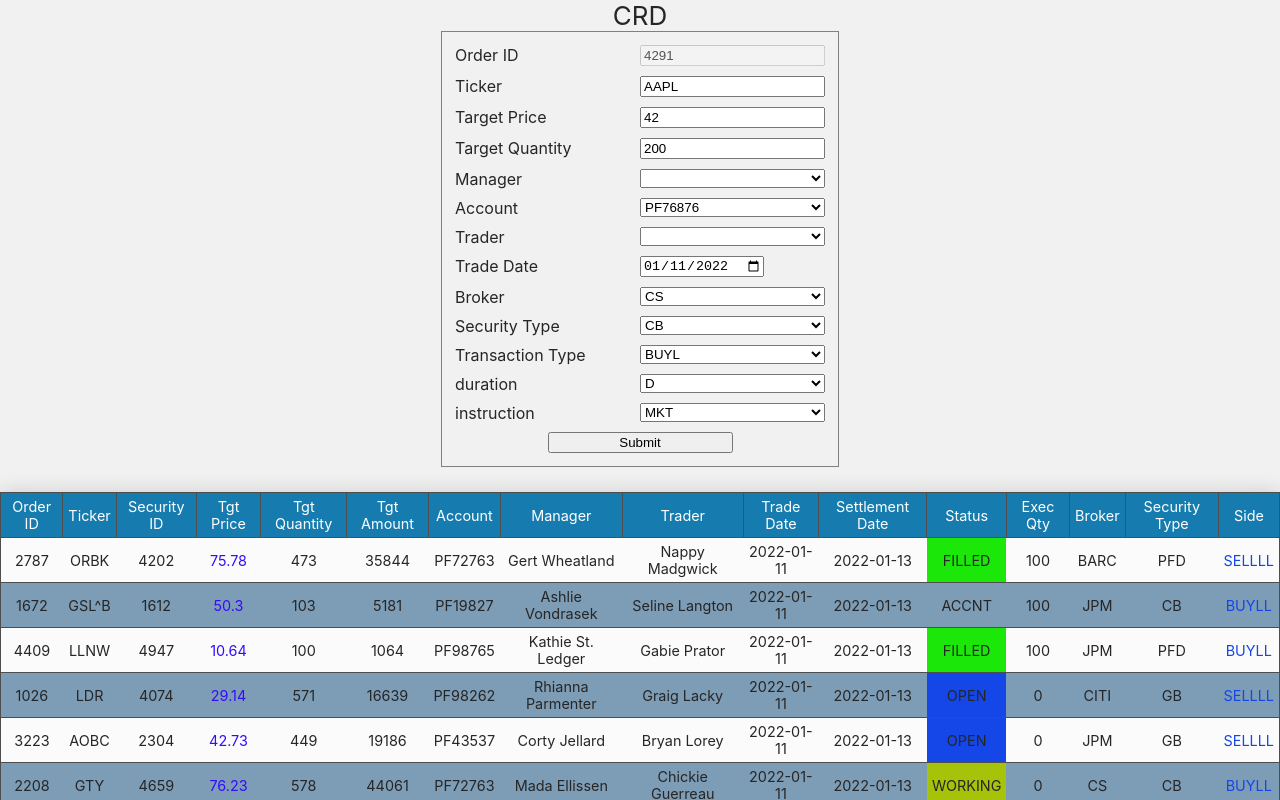
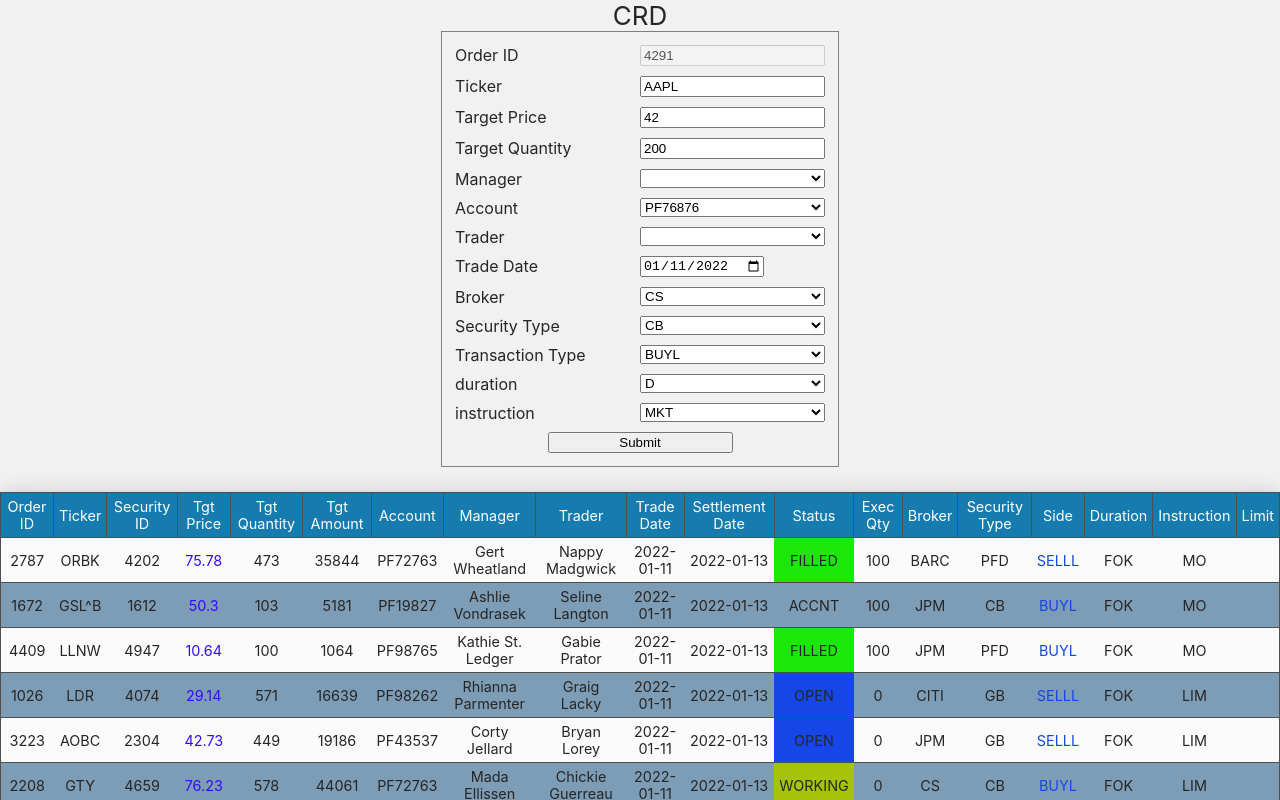
Before and after one commit to reformis/multiple-oms, a React (Create React App) app: page /CRD in a window 1280 px wide. Shown: the top 800 px of the page. Built offline with nearby package versions, Linux system fonts and the light colour scheme.

Commit message:
Adding a menu to blotter

```diff
--- a/src/components/Blotter.tsx
+++ b/src/components/Blotter.tsx
@@ -2,9 +2,17 @@ import { broadcast } from '@finos/fdc3';
 
 import { Order } from '../types/orders';
 import "../styles.css"
-import { ReactNode } from 'react';
+import {
+  ReactComponentElement,
+  ReactElement,
+  ReactNode,
+  SyntheticEvent,
+  useState,
+} from "react";
+import { MenuProps } from "./Menu";
 
 interface Props {
+  menu(props: MenuProps): ReactNode;
   orders: Array<Order>;
   appCSS: string;
   title: string;
@@ -13,18 +21,22 @@ interface Props {
 }
 
 export default function Blotter(props: Props) {
-  const { orders, appCSS, title, appName } = props
+  const { orders, appCSS, title, appName } = props;
 
-  const sendOrder = (order: Order) => {
-    console.log(order)
-    broadcast({ type: "finsemble.order", order: { ...order, appName } });
-  }
+  const [position, setPosition] = useState({ x: 0, y: 0 });
+  const [menuIsVisible, setMenuIsVisible] = useState(false);
+
+  const showMenu = (order: Order, event: React.MouseEvent<HTMLElement>) => {
+    // broadcast({ type: "finsemble.order", order: { ...order, appName } });
+    setPosition({ x: event.pageX, y: event.pageY });
+    setMenuIsVisible(true);
+    console.log(event);
+  };
 
   return (
     <div className={`${appCSS} App`}>
-      <header className="App-header">
-        {title}
-      </header>
+      {props.menu({ show: menuIsVisible, position })}
+      <header className="App-header">{title}</header>
       {props.children}
       <table>
         <thead>
@@ -47,11 +59,19 @@ export default function Blotter(props: Props) {
             <th>Broker</th>
             <th>Security Type</th>
             <th>Side</th>
+            <th>Duration</th>
+            <th>Instruction</th>
+            <th>Limit</th>
           </tr>
         </thead>
         <tbody>
-          {
-            orders.map((item) => <tr key={item.orderId} onClick={() => { sendOrder(item) }}>
+          {orders.map((item) => (
+            <tr
+              key={item.orderId}
+              onClick={(event) => {
+                showMenu(item, event);
+              }}
+            >
               <td>{item.orderId}</td>
               <td>{item.ticker}</td>
               <td>{item.securityId}</td>
@@ -63,31 +83,34 @@ export default function Blotter(props: Props) {
               <td>{item.trader}</td>
               <td>{item.tradeDate}</td>
               <td>{item.settlementDate}</td>
-              <td style={{ backgroundColor: `var(--${item.status})` }}>{item.status}</td>
+              <td style={{ backgroundColor: `var(--${item.status})` }}>
+                {item.status}
+              </td>
               <td>{item.executedQuantity}</td>
               <td>{item.broker}</td>
               <td>{item.securityType}</td>
-              <td style={{ color: item.transactionType === "SELL" ? 'var(--CLOSED)' : 'var(--OPEN)' }}>{item.transactionType + "L"}</td>
-            </tr>)
-          }</tbody>
-
-
+              <td
+                style={{
+                  color:
+                    item.transactionType === "SELL"
+                      ? "var(--CLOSED)"
+                      : "var(--OPEN)",
+                }}
+              >
+                {item.transactionType}
+              </td>
+              <td>{item.duration}</td>
+              <td>{item.instruction}</td>
+              <td>{item.limit}</td>
+            </tr>
+          ))}
+        </tbody>
       </table>
     </div>
   );
 }
 
-//TODO: change these
-const brokers = ["CS", "JPM", "CITI", "MS", "BARC"]
 
-const securtiyTable = ["CB", "GB", "COM", "PFD"]
-
-// Dave is sending more columns
-
-/**
- * From each blotter there needs to be a way to add an order:
- *  - uuid auto
- */
 
 
 /**
--- /dev/null
+++ b/src/components/Menu.tsx
@@ -0,0 +1,39 @@
+import React, { useEffect, useState } from "react";
+
+export type MenuProps = JSX.IntrinsicAttributes & {
+  show: boolean;
+  position: { x: number; y: number };
+};
+
+export default function Menu({
+  show = false,
+  position,
+}: {
+  show: boolean;
+  position: { x: number; y: number };
+}) {
+  const [isVisible, setIsVisible] = useState(show);
+  useEffect(() => {
+    setIsVisible(show);
+    console.log(show);
+    console.log(position);
+  }, [position, show]);
+  return (
+    <div
+      style={{
+        display: isVisible ? "block" : "none",
+        left: position.x,
+        top: position.y,
+        zIndex: 1,
+        position: "absolute",
+      }}
+      onMouseLeave={() => setIsVisible(false)}
+    >
+      <ul>
+        <li>1</li>
+        <li>2</li>
+        <li>3</li>
+      </ul>
+    </div>
+  );
+}
--- a/src/routes/CRD.tsx
+++ b/src/routes/CRD.tsx
@@ -1,21 +1,30 @@
-import data from '../mock-data/data2.json'
+import data from "../mock-data/data2.json";
 
-import Blotter from '../components/Blotter';
-import { Order } from '../types/orders';
-import useOrders from '../hooks/useOrders';
-import { shuffle } from '../utils';
-import { OrderForm } from '../components/OrderForm';
-
+import Blotter from "../components/Blotter";
+import { Order } from "../types/orders";
+import useOrders from "../hooks/useOrders";
+import { shuffle } from "../utils";
+import { OrderForm } from "../components/OrderForm";
+import Menu, { MenuProps } from "../components/Menu";
 
 export default function CRD() {
-  const appName = "CRD"
+  const appName = "CRD";
 
-  const { orders } = useOrders({ defaultValue: shuffle(data) as Order[], appName })
+  const { orders } = useOrders({
+    defaultValue: shuffle(data) as Order[],
+    appName,
+  });
 
   return (
     <>
-      <Blotter appName={appName} title="CRD" appCSS="crd" orders={orders as Order[]}>
-        <OrderForm />
+      <Blotter
+        appName={appName}
+        title="CRD"
+        appCSS="crd"
+        orders={orders as Order[]}
+        menu={(props: MenuProps) => <Menu {...props} />}
+      >
+        <OrderForm appName={appName} />
       </Blotter>
     </>
   );
```
